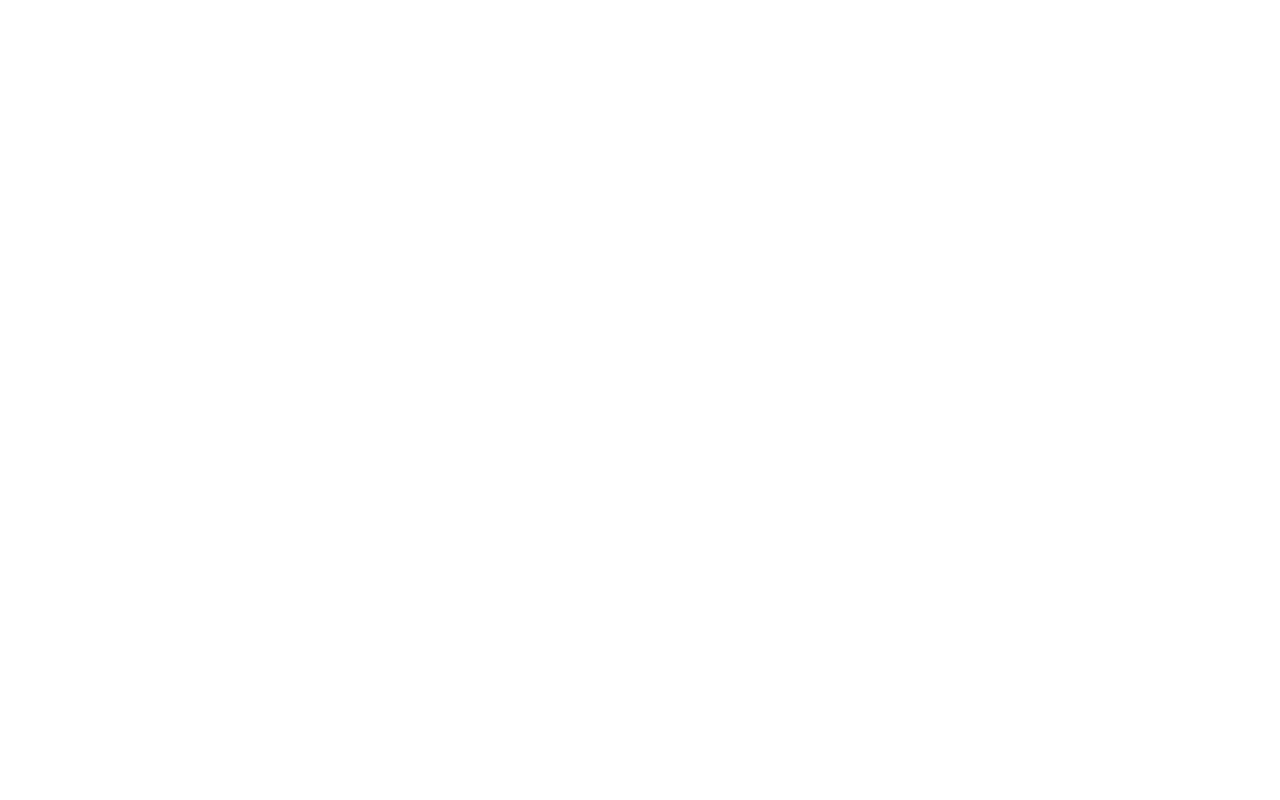
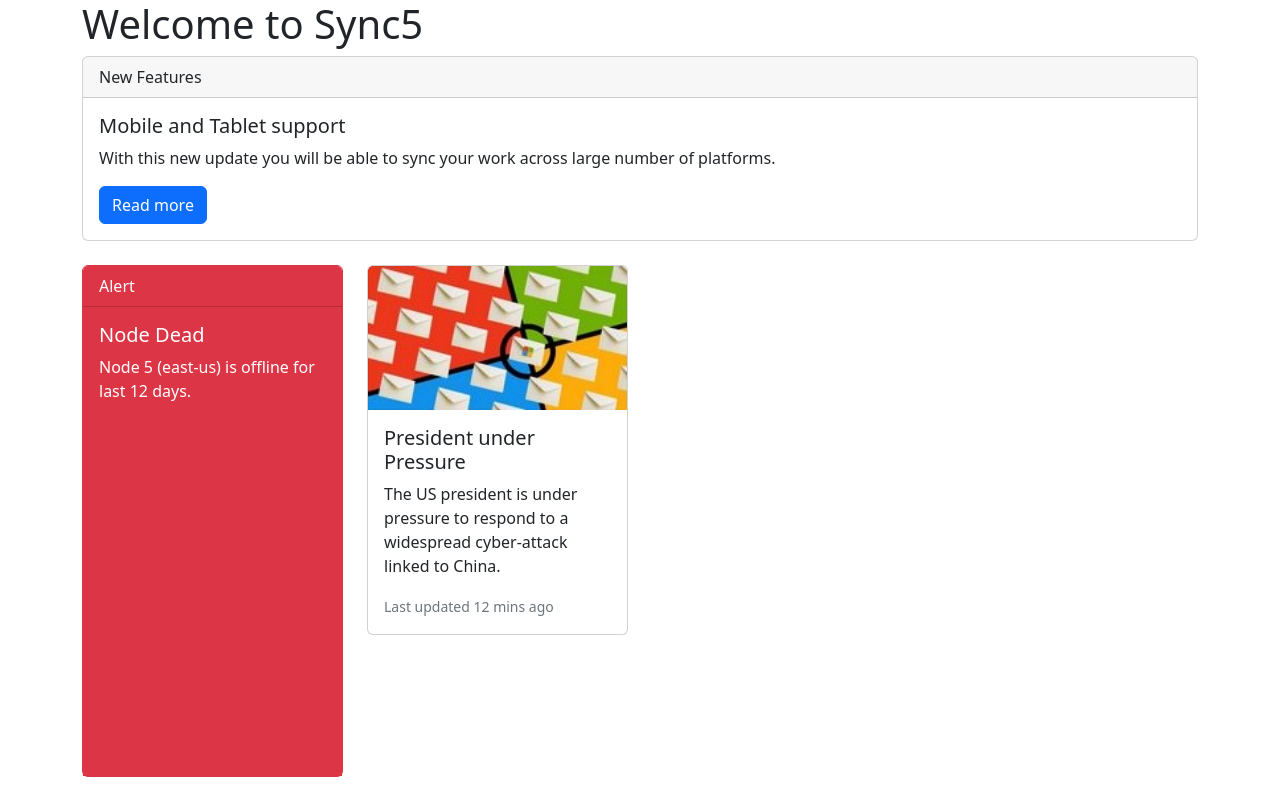
Before and after one commit to acciojob/bootstrap-card-AryanBiswari, a website: page main.html in a window 1280 px wide. Drawn offline with nearby package versions, Linux system fonts and the light colour scheme.

Commit message:
bootstrap card assignment 1

```diff
--- a/main.html
+++ b/main.html
@@ -4,12 +4,58 @@
 
 <head>
 	<link rel="stylesheet" href="styles.css">
+	<link href="https://cdn.jsdelivr.net/npm/bootstrap@5.2.2/dist/css/bootstrap.min.css" rel="stylesheet"
+		integrity="sha384-Zenh87qX5JnK2Jl0vWa8Ck2rdkQ2Bzep5IDxbcnCeuOxjzrPF/et3URy9Bv1WTRi" crossorigin="anonymous">
 </head>
 
 <body>
 	<!-- the entire body must be written by student -->
-    <script type="text/javascript" src="./script.js">
-</script>
+	<div class="container">
+	<h1>Welcome to Sync5</h1>
+	<div class="card">
+		<div class="card-header">
+			New Features
+		</div>
+		<div class="card-body">
+			<h5 class="card-title">Mobile and Tablet support</h5>
+			<p class="card-text">With this new update you will be able to sync your work across large number of
+				platforms.</p>
+			<a href="#" class="btn btn-primary">Read more</a>
+		</div>
+	</div>
+	<br />
+	<div class="row">
+			<div class="col-md-3">
+			<div class="card border-danger" style="max-width: 18rem; height:32rem;">
+				<div class="card-header bg-danger text-white">Alert</div>
+				<div class="card-body text-white bg-danger">
+					<h5 class="card-title">Node Dead</h5>
+					<p class="card-text">Node 5 (east-us) is offline for last 12 days.</p>
+				</div>
+			</div>
+			</div>
+
+			<div class="col-md-3">
+			<div class="card">
+				<img src="/image/a09f99a223d6453e9671ffd5f843938b.jpg" class="card-img-top" alt="img">
+				<div class="card-body">
+					<h5 class="card-title">President under Pressure</h5>
+					<p class="card-text">The US president is under pressure to respond to a widespread cyber-attack linked to China.</p>
+					<p class="card-text"><small class="text-muted">Last updated 12 mins ago</small></p>
+				</div>
+			</div>
+			</div>
+
+	</div>
+	</div>
+
+
+
+	<script type="text/javascript" src="./script.js">
+	</script>
+	<script src="https://cdn.jsdelivr.net/npm/bootstrap@5.2.2/dist/js/bootstrap.bundle.min.js"
+		integrity="sha384-OERcA2EqjJCMA+/3y+gxIOqMEjwtxJY7qPCqsdltbNJuaOe923+mo//f6V8Qbsw3"
+		crossorigin="anonymous"></script>
 
 </body>
 
```
Also changed, not shown: image/a09f99a223d6453e9671ffd5f843938b.jpg (added).
